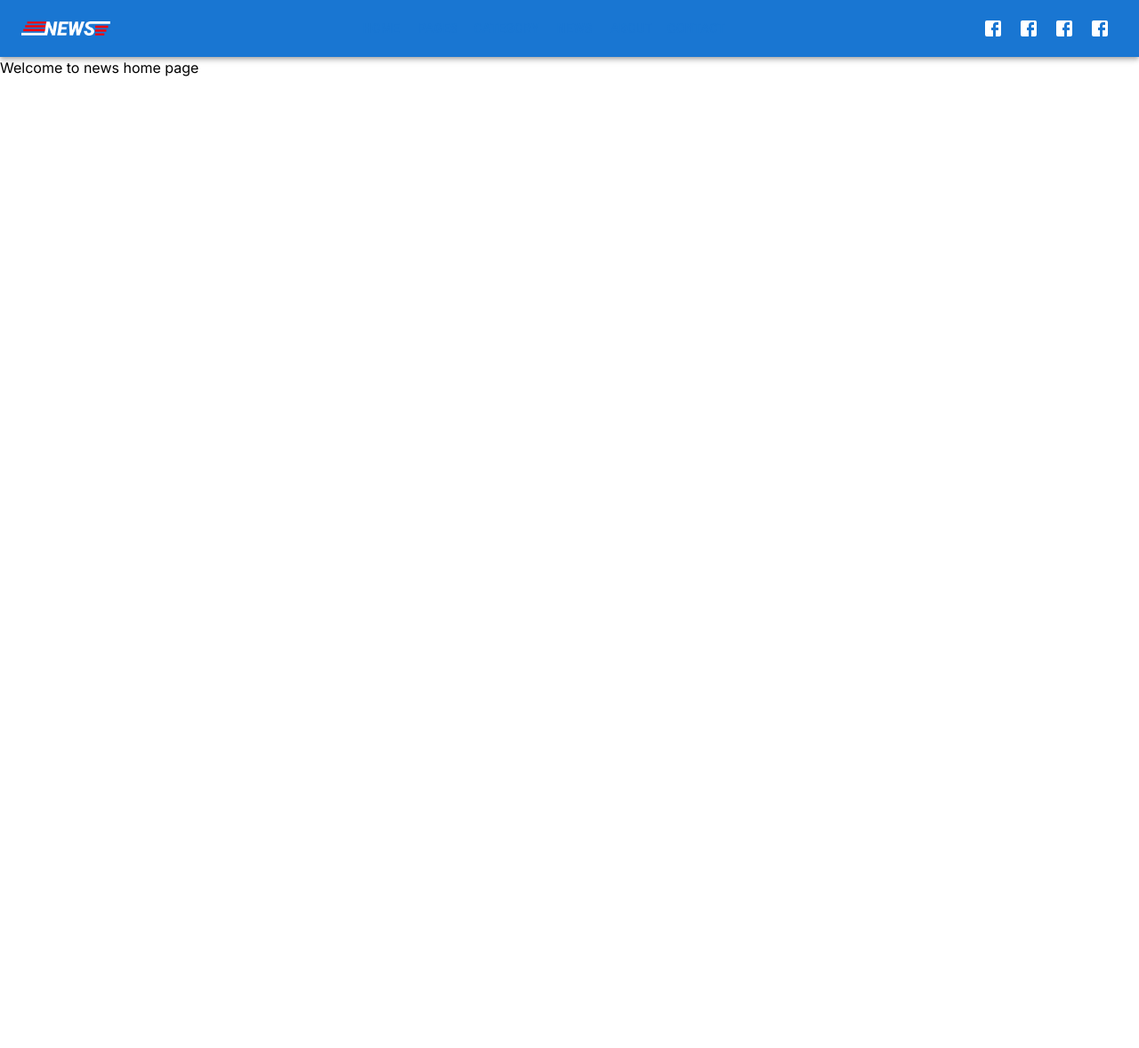
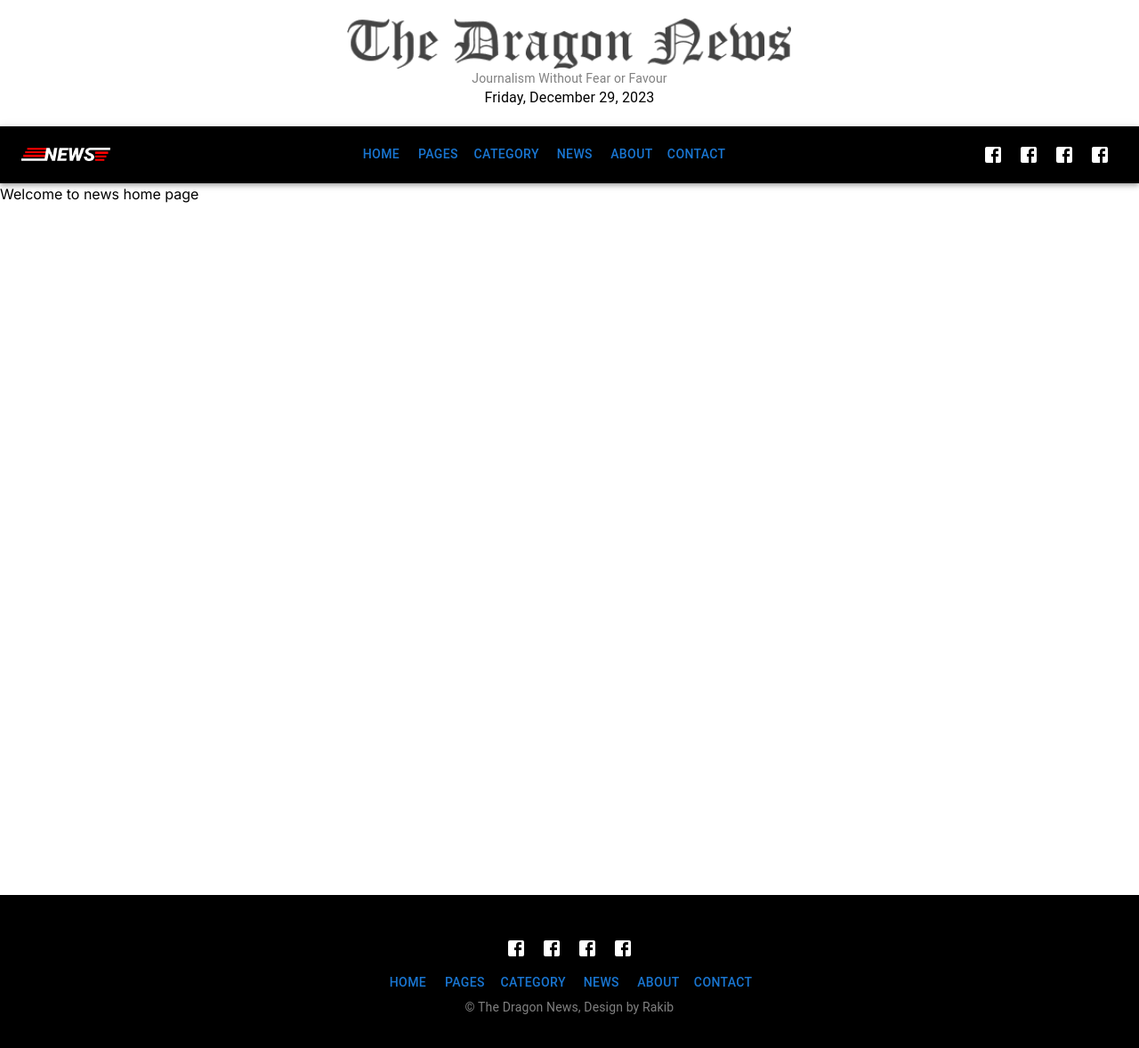
Before and after one commit to alrakib1/Dragon-News-Nextjs, a Next.js app: page / in a window 1280 px wide. Shown: the top 1178 px of the page at 89% size. Before the commit the page ends 800 px from the top, so only its background shows below. Built offline with nearby package versions, Linux system fonts and the light colour scheme.

Commit message:
added header

```diff
--- a/src/app/layout.js
+++ b/src/app/layout.js
@@ -1,20 +1,25 @@
-import { Inter } from 'next/font/google'
-import './globals.css'
-import Navbar from '@/components/shared/Navbar'
+import { Inter } from "next/font/google";
+import "./globals.css";
+import Navbar from "@/components/shared/Navbar";
+import Footer from "@/components/shared/Footer";
 
-const inter = Inter({ subsets: ['latin'] })
+const inter = Inter({ subsets: ["latin"] });
 
 export const metadata = {
-  title: 'Create Next App',
-  description: 'Generated by create next app',
-}
+  title: "The Dragon News",
+  description: "Generated by create next app",
+};
 
 export default function RootLayout({ children }) {
   return (
     <html lang="en">
       <body className={inter.className}>
-        <Navbar/>
-        {children}</body>
+        <Navbar />
+ <div className="min-h-screen">
+ {children}
+ </div>
+      <Footer />
+      </body>
     </html>
-  )
+  );
 }
--- /dev/null
+++ b/src/components/shared/Footer.jsx
@@ -0,0 +1,74 @@
+import { Box, Button, Container, IconButton, Stack, Typography } from "@mui/material";
+import FacebookIcon from "@mui/icons-material/Facebook";
+import Link from "next/link";
+
+const Footer = () => {
+
+    const navItems = [
+        {
+          route: "Home",
+          pathname: "/",
+        },
+        {
+          route: "Pages",
+          pathname: "/pages",
+        },
+        {
+          route: "Category",
+          pathname: "/category",
+        },
+        {
+          route: "News",
+          pathname: "/news",
+        },
+        {
+          route: "About",
+          pathname: "/about",
+        },
+        {
+          route: "Contact",
+          pathname: "/contact",
+        },
+      ];
+
+  return (
+    <Box className="bg-black px-2 py-10">
+      <Container>
+        <Box
+        className="w-full text-center"
+          direction="row"
+          sx={{
+            "& svg": {
+              color: "white",
+            },
+          }}
+        >
+          <IconButton>
+            <FacebookIcon />
+          </IconButton>
+          <IconButton>
+            <FacebookIcon />
+          </IconButton>
+          <IconButton>
+            <FacebookIcon />
+          </IconButton>
+          <IconButton>
+            <FacebookIcon />
+          </IconButton>
+        </Box>
+        <Box className="w-full text-center">
+            {navItems.map((item) => (
+              <Link key={item} href={item.pathname}>
+                <Button className="text-white">{item.route}</Button>
+              </Link>
+            ))}
+          </Box>
+     <Typography color="gray" variant="body2" textAlign="center">
+        &copy; The Dragon News, Design by Rakib
+     </Typography>
+      </Container>
+    </Box>
+  );
+};
+
+export default Footer;
--- /dev/null
+++ b/src/components/shared/Header.jsx
@@ -0,0 +1,29 @@
+import { Box, Container, Typography } from "@mui/material";
+import Image from "next/image";
+import headingImg from "@/assets/Header.png";
+import getCurrentDate from "@/utils/getCurrentDate";
+
+const Header = () => {
+  const currentDate = getCurrentDate();
+  return (
+    <Box className="w-full my-5">
+      <Container>
+        <Image
+          src={headingImg}
+          alt="logo"
+          width={500}
+          height={500}
+          className="mx-auto"
+        />
+        <Typography color="gray" variant="body2" textAlign="center" className="my-2">
+          Journalism Without Fear or Favour
+        </Typography>
+        <Typography  textAlign="center">
+          {currentDate}
+        </Typography>
+      </Container>
+    </Box>
+  );
+};
+
+export default Header;
--- a/src/components/shared/Navbar.jsx
+++ b/src/components/shared/Navbar.jsx
@@ -14,6 +14,7 @@ import { IconButton, Stack } from "@mui/material";
 // icons
 import FacebookIcon from "@mui/icons-material/Facebook";
 import Link from "next/link";
+import Header from "./Header";
 
 const navItems = [
   {
@@ -43,7 +44,9 @@ const navItems = [
 ];
 const Navbar = () => {
   return (
-    <AppBar position="static" className="bg-black">
+    <>
+    <Header/>
+    <AppBar position="static" sx={{backgroundColor: 'black'}}>
       <Container maxWidth="xl">
         <Toolbar disableGutters>
           <Image src={logo} width={100} height={100} alt="logo" />
@@ -81,6 +84,7 @@ const Navbar = () => {
         </Toolbar>
       </Container>
     </AppBar>
+    </>
   );
 };
 export default Navbar;
--- /dev/null
+++ b/src/utils/getCurrentDate.js
@@ -0,0 +1,12 @@
+export default function getCurrentDate() {
+    const daysOfWeek = ["Sunday", "Monday", "Tuesday", "Wednesday", "Thursday", "Friday", "Saturday"];
+    const months = ["January", "February", "March", "April", "May", "June", "July", "August", "September", "October", "November", "December"];
+
+    const currentDate = new Date();
+    const dayOfWeek = daysOfWeek[currentDate.getDay()];
+    const month = months[currentDate.getMonth()];
+    const date = currentDate.getDate();
+    const year = currentDate.getFullYear();
+
+    return  `${dayOfWeek}, ${month} ${date}, ${year}`;
+  }
```
Also changed, not shown: src/assets/Header.png (added).
